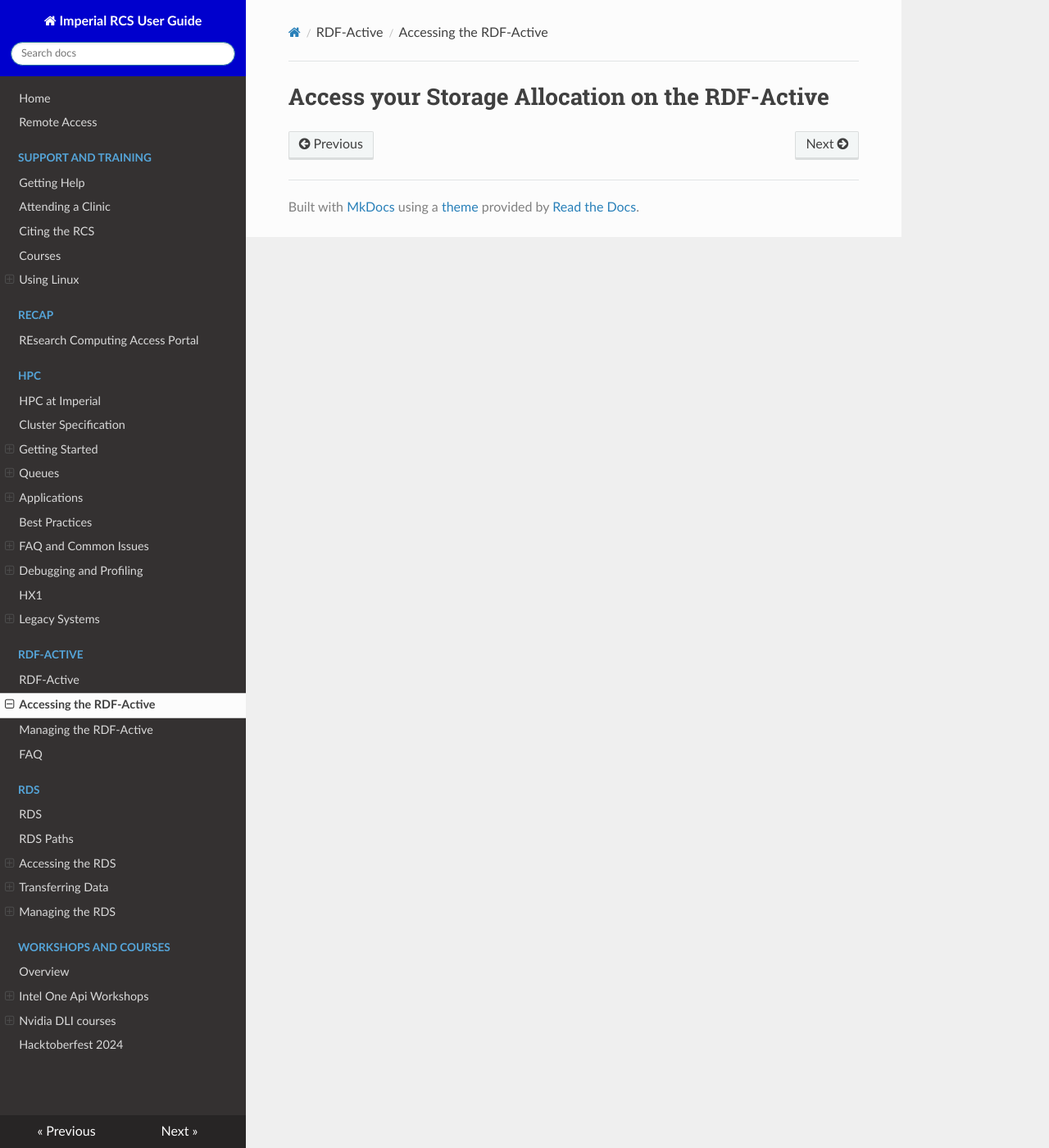
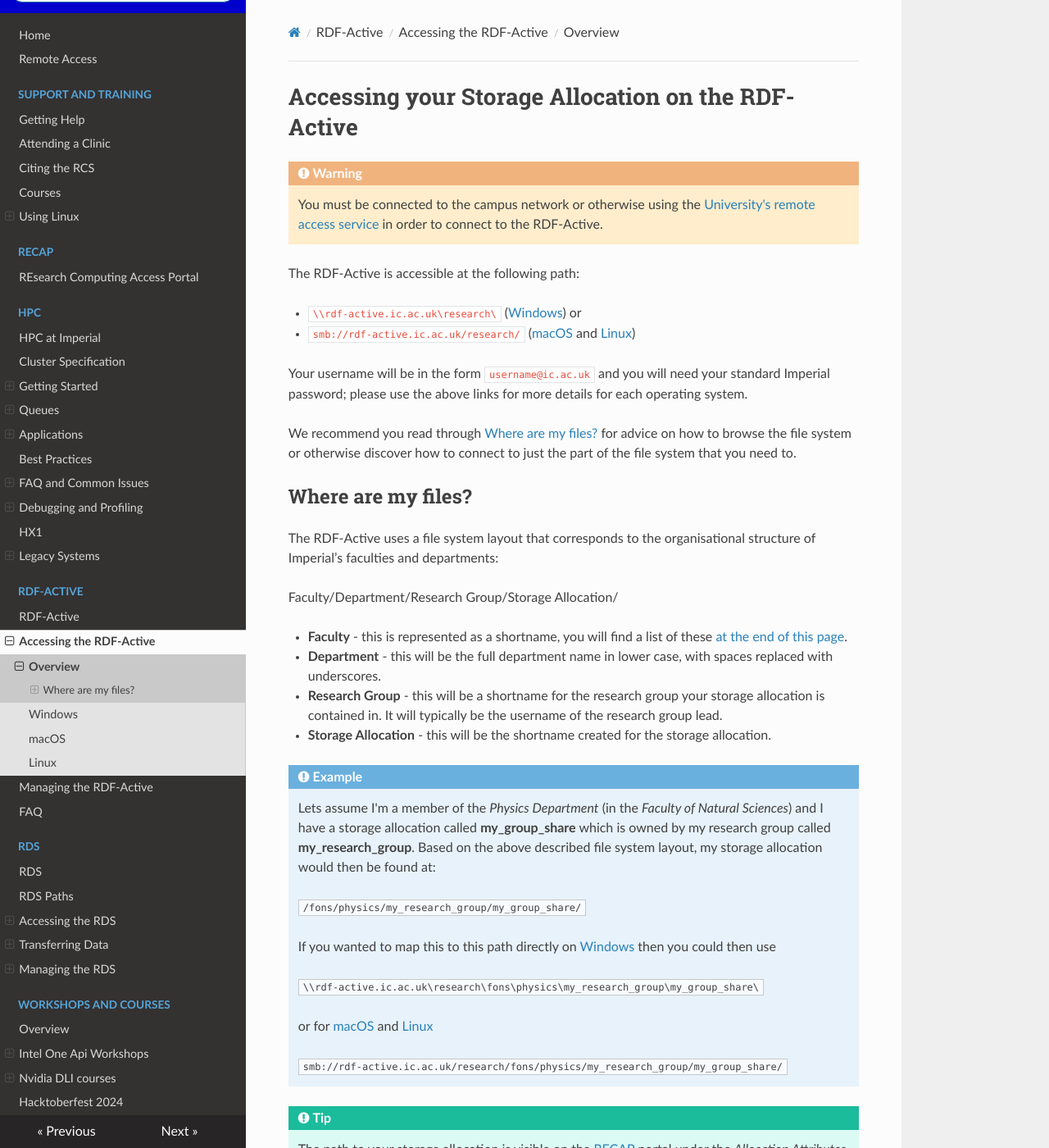
Before and after one commit to ImperialCollegeLondon/icl-rcs-user-guide, an MkDocs documentation site: the page built from docs/rdfactive/access/index.md, in a window 1280 px wide and 1400 px high. Shown: the whole window at 82% size. Built offline with MkDocs 1.6.1, drawn with Linux system fonts in a browser that asks for light colours; nearby versions of some CDN libraries; some of the changed text lies outside the part shown.

Commit message:
Added details on accessing the RDF-Active from different platforms

```diff
--- a/docs/rdfactive/access/index.md
+++ b/docs/rdfactive/access/index.md
@@ -1 +1,55 @@
-# Access your Storage Allocation on the RDF-Active
+# Accessing your Storage Allocation on the RDF-Active
+
+!!! warning
+
+    You must be connected to the campus network or otherwise using the [University's remote access service](../../remoteaccess.md) in order to connect to the RDF-Active.
+
+The RDF-Active is accessible at the following path:
+
+*  `\\rdf-active.ic.ac.uk\research\` ([Windows](./windows.md)) or
+* `smb://rdf-active.ic.ac.uk/research/` ([macOS](./macos.md) and [Linux](./linux.md))
+
+Your username will be in the form `username@ic.ac.uk` and you will need your standard Imperial password; please use the above links for more details for each operating system.
+
+We recommend you read through [Where are my files?](#where-are-my-files) for advice on how to browse the file system or otherwise discover how to connect to just the part of the file system that you need to.
+
+## Where are my files?
+
+The RDF-Active uses a file system layout that corresponds to the organisational structure of Imperial’s faculties and departments:
+
+Faculty/Department/Research Group/Storage Allocation/
+
+* **Faculty** - this is represented as a shortname, you will find a list of these [at the end of this page](#faculty-shortnames).
+* **Department** - this will be the full department name in lower case, with spaces replaced with underscores.
+* **Research Group** - this will be a shortname for the research group your storage allocation is contained in. It will typically be the username of the research group lead.
+* **Storage Allocation** - this will be the shortname created for the storage allocation.
+
+!!! example
+    Lets assume I'm a member of the *Physics Department* (in the *Faculty of Natural Sciences*) and I have a storage allocation called **my_group_share** which is owned by my research group called **my_research_group**. Based on the above described file system layout, my storage allocation would then be found at:
+
+    `/fons/physics/my_research_group/my_group_share/`
+
+    If you wanted to map this to this path directly on [Windows](windows.md) then you could then use
+
+    `\\rdf-active.ic.ac.uk\research\fons\physics\my_research_group\my_group_share\`
+
+    or for [macOS](macos.md) and [Linux](./linux.md)
+
+    `smb://rdf-active.ic.ac.uk/research/fons/physics/my_research_group/my_group_share/`
+
+!!! tip
+    The path to your storage allocation is visible on the [RECAP](../../recap/index.md) portal under the *Allocation Attributes*. In that section, you will find an *Attribute* called *Filesystem location* which will have a path of the form:
+
+    `/rdfactive/icl/faculty/department/research_group/storage_allocation/`
+
+    Removing `/rdfactive/icl/` from the filesystem location will give you the path to your storage allocation.
+
+### Faculty Shortnames
+
+Faculty Shortname | Faculty
+------------------|--------
+buss | Business School
+facility | Imperial-wide facilities
+foe | Faculty of Engineering
+fom | Faculty of Medicine
+fons | Faculuty of Natural Sciences
--- a/mkdocs.yml
+++ b/mkdocs.yml
@@ -114,7 +114,11 @@ nav:
       - CX3 Legacy: hpc/legacy-systems/cx3-legacy.md
   - RDF-Active:
     - RDF-Active: rdfactive/index.md
-    - Accessing the RDF-Active: rdfactive/access/index.md
+    - Accessing the RDF-Active:
+      - Overview: rdfactive/access/index.md
+      - Windows: rdfactive/access/windows.md
+      - macOS: rdfactive/access/macos.md
+      - Linux: rdfactive/access/linux.md
     - Managing the RDF-Active: rdfactive/managing/index.md
     - FAQ: rdfactive/rdfactive-faq.md
   - RDS:
```
Also changed, not shown: docs/rdfactive/access/linux.md (added, +18 -0 lines), docs/rdfactive/access/macos.md (added, +12 -0 lines), docs/rdfactive/access/windows.md (added, +33 -0 lines), docs/rdfactive/index.md (+9 -0 lines), docs/rdfactive/managing/index.md (+1 -1 lines).
